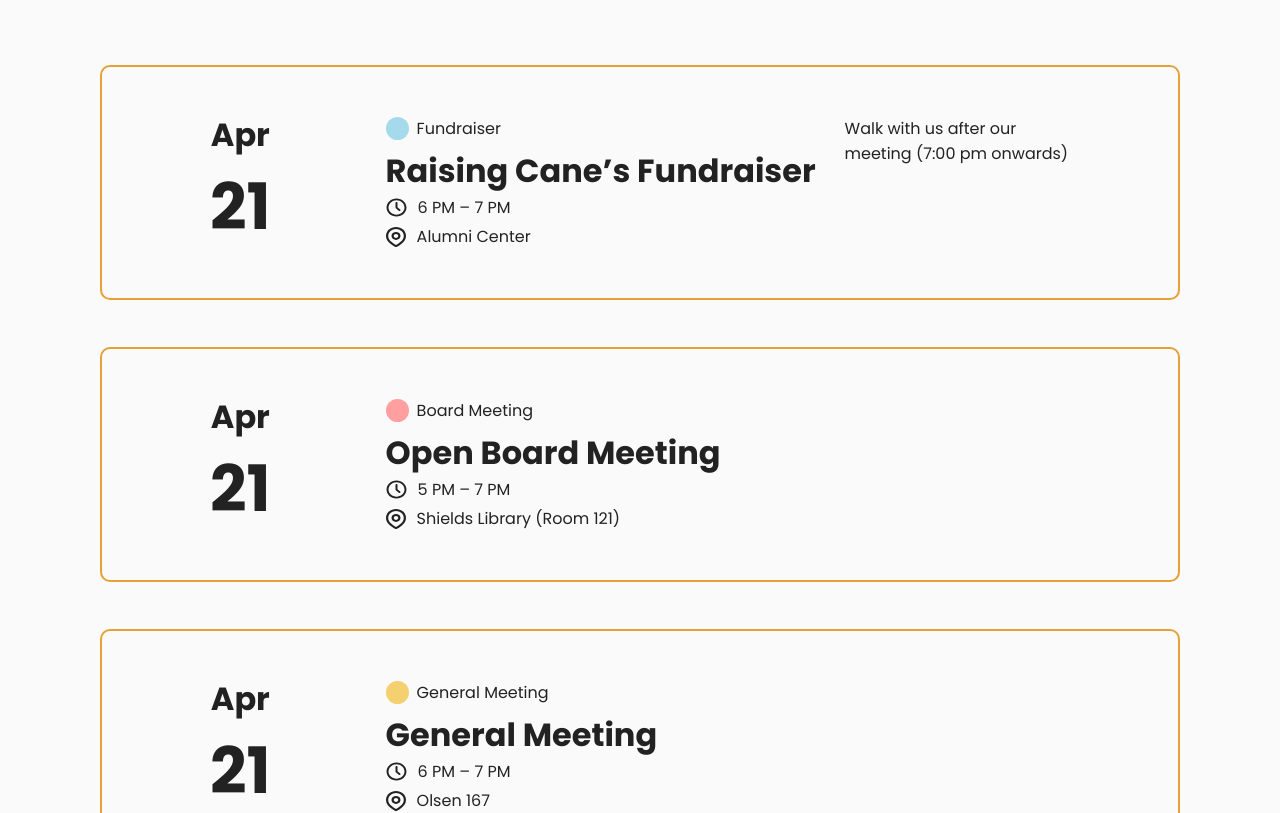
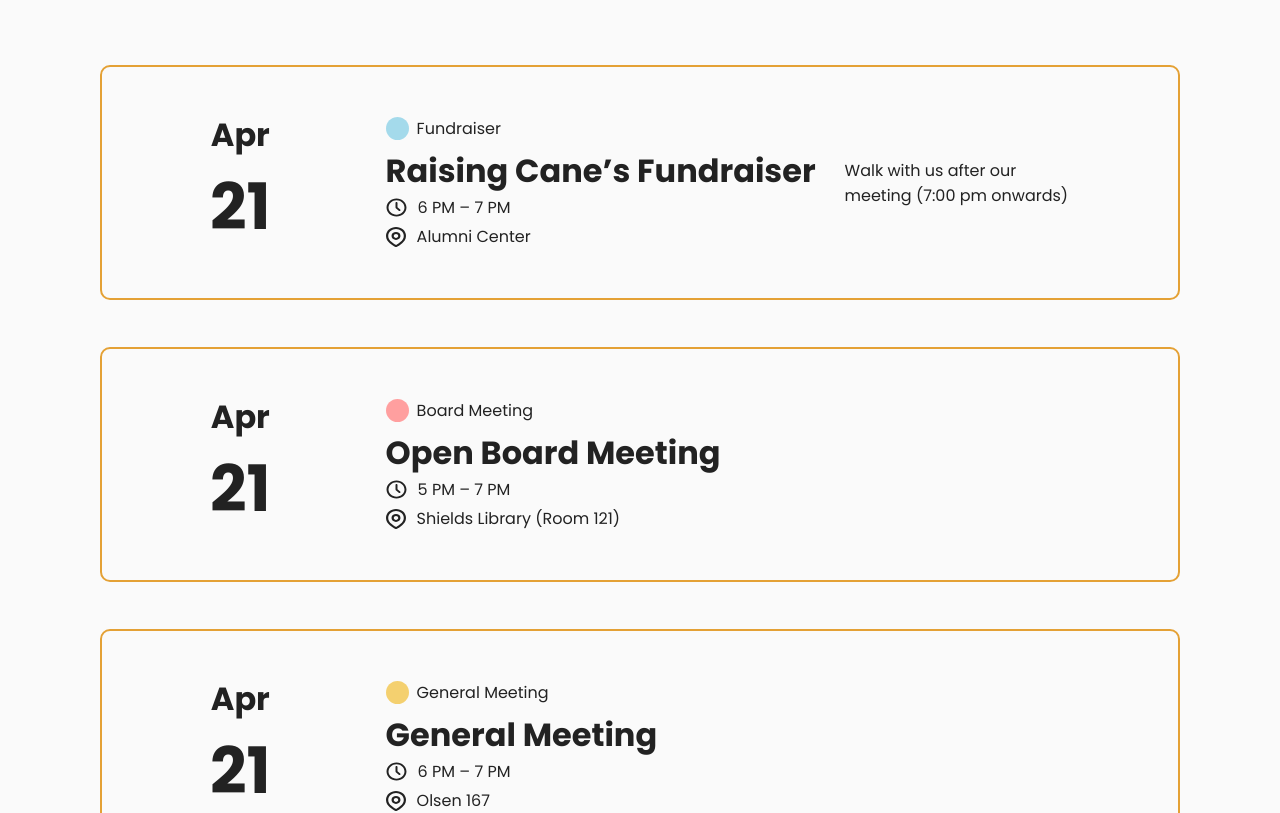
Before and after one commit to include-davis/aggie-fiction, a Next.js app: page /events in a window 1280 px wide. Shown: the part 2931-3744 px from the top of the page. Built offline with nearby package versions, Linux system fonts and the light colour scheme.

Commit message:
Upcoming Event fixes

```diff
--- a/app/_components/UpcomingEvents/UpcomingEvents.jsx
+++ b/app/_components/UpcomingEvents/UpcomingEvents.jsx
@@ -65,7 +65,7 @@ export default function UpcomingEvents() {
                   >
                     <circle cx="11.5" cy="11.5" r="11.5" fill={e.color} />
                   </svg>
-                  <span className={styles.type}>{e.type}</span>
+                  <p className={styles.type}>{e.type}</p>
                 </div>
                 <h3 className={styles.title}>{e.title}</h3>
                 <div className={styles.meta}>
--- a/app/_components/UpcomingEvents/UpcomingEvents.module.scss
+++ b/app/_components/UpcomingEvents/UpcomingEvents.module.scss
@@ -86,10 +86,12 @@
   flex: 1;
   display: flex;
   justify-content: space-between;
+  align-items: center;
   gap: 8px;
 
   @include mixins.phone {
     flex-direction: column;
+    align-items: flex-start;
   }
 }
 
```
